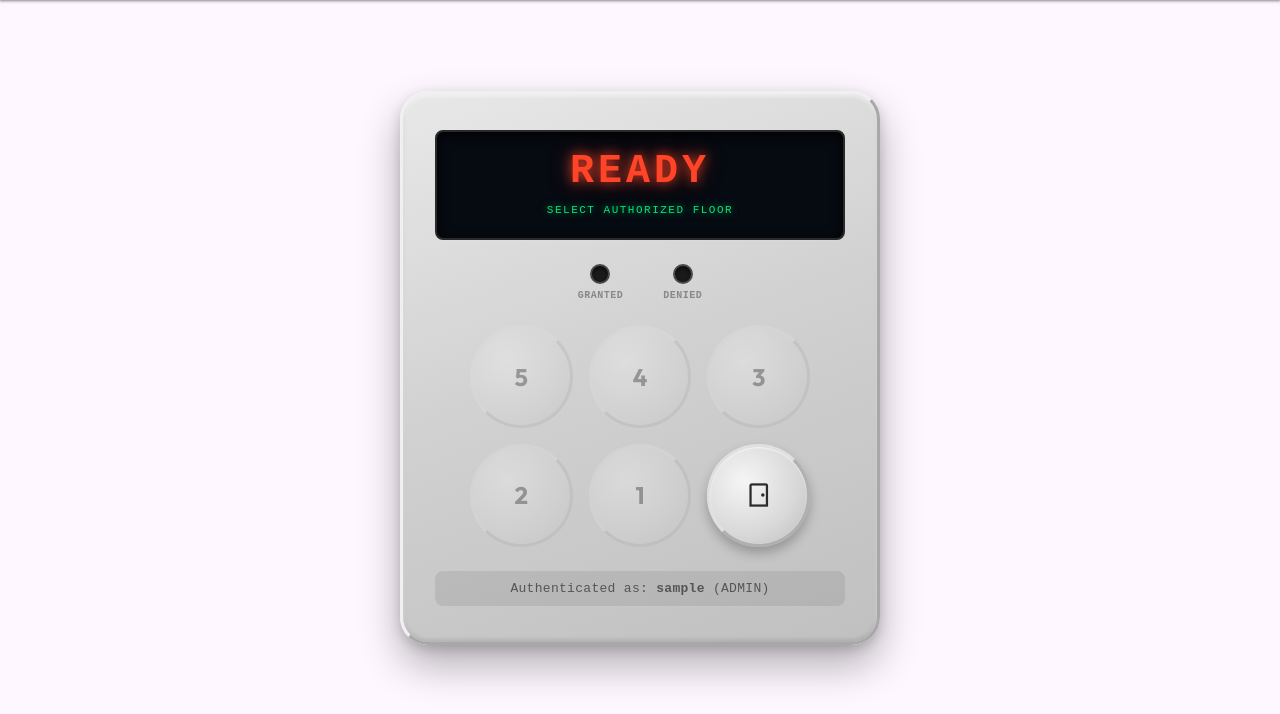
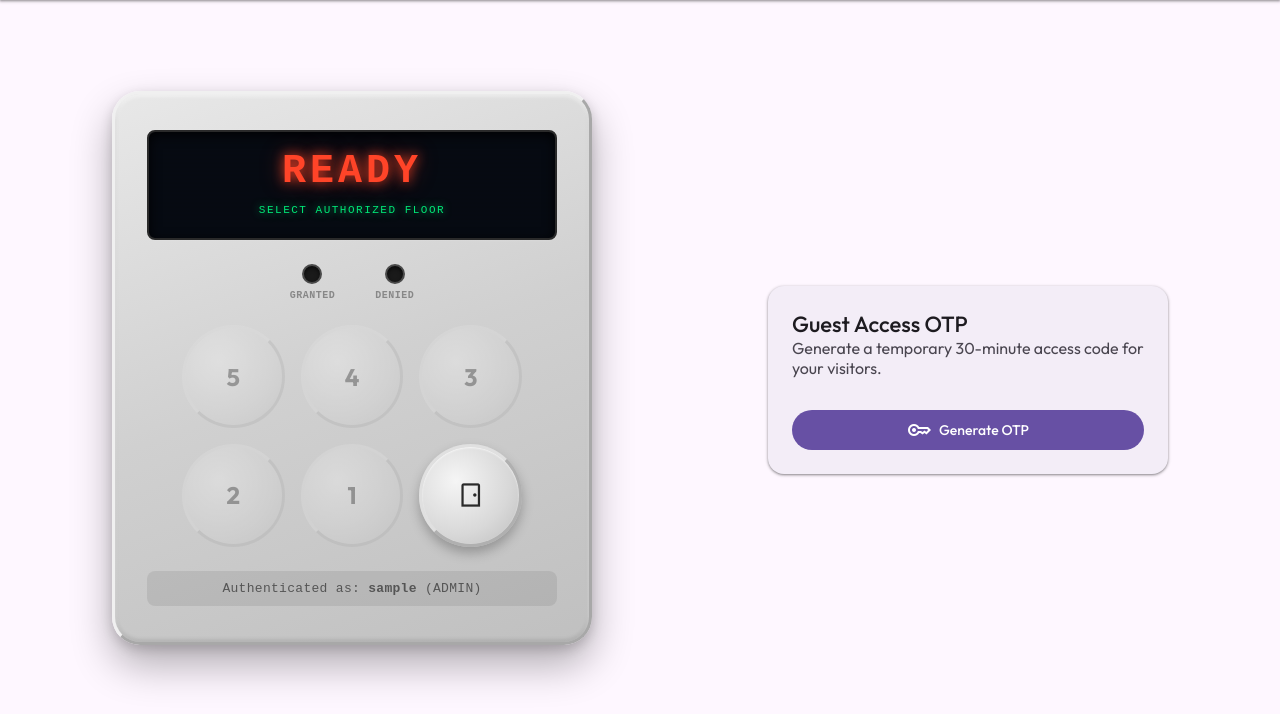
Before and after one commit to whiteshark6789/elevator_system, a Flask app: page /elevator in a window 1280 px wide. Shown: the part 64-778 px from the top of the page. Run offline with Flask 3, Linux system fonts and the light colour scheme; the visitor is signed in with stand-in values (Sample User, id 1); data that the repository does not hold is empty; some libraries are stand-ins or nearby versions.

Commit message:
feat: implement resident OTP generation for guests

```diff
--- a/backend/app.py
+++ b/backend/app.py
@@ -435,6 +435,46 @@ def request_floor():
         trigger_access_denied()
         return jsonify({"error": f"Access denied to floor {floor}."}), 403
 
+@app.route('/api/elevator/otp/generate', methods=['POST'])
+@login_required
+def generate_resident_otp():
+    """Generates a random 6-digit OTP code for visitors by residents."""
+    data = request.json or {}
+    floors = data.get('floors', [])
+
+    if not floors:
+        return jsonify({"error": "At least one floor must be selected"}), 400
+
+    try:
+        floors = [int(f) for f in floors]
+    except ValueError:
+        return jsonify({"error": "Invalid floor list format"}), 400
+
+    # Check if the requested floors are within the resident's permitted floors
+    rows = DatabaseManager.execute_query(
+        "SELECT floor FROM floor_permissions WHERE user_id = %s", (session['user_id'],), fetch=True
+    )
+    allowed_floors = [r[0] for r in rows]
+
+    if not set(floors).issubset(set(allowed_floors)):
+        return jsonify({"error": "You can only grant access to floors you have permission for."}), 403
+
+    otp_code = "".join(random.choices(string.digits, k=6))
+    expires_at = datetime.datetime.now() + datetime.timedelta(minutes=30)
+
+    DatabaseManager.execute_query(
+        """INSERT INTO visitor_otps (otp_code, requested_by, allowed_floors, expires_at)
+           VALUES (%s, %s, %s, %s)""",
+        (otp_code, session['user_id'], floors, expires_at)
+    )
+
+    DatabaseManager.execute_query(
+        "INSERT INTO auth_logs (username, method, result) VALUES (%s, %s, %s)",
+        (session.get('username'), "otp_generation", f"generated_otp_{otp_code}_floors_{floors}")
+    )
+
+    return jsonify({"success": True, "otp_code": otp_code, "expires_at": expires_at.isoformat()})
+
 # Admin Management APIs
 
 @app.route('/api/admin/users', methods=['GET'])
--- a/backend/templates/elevator.html
+++ b/backend/templates/elevator.html
@@ -42,6 +42,26 @@
     </div>
 
   </div>
+
+  <!-- Guest OTP Section -->
+  <div class="md-card" id="guestOtpSection" style="display: none; margin-top: 24px; max-width: 400px; margin-left: auto; margin-right: auto;">
+    <h3 class="title-large">Guest Access OTP</h3>
+    <p class="body-medium" style="color: var(--md-sys-color-on-surface-variant); margin-bottom: 16px;">Generate a temporary 30-minute access code for your visitors.</p>
+
+    <div class="chips-container" id="residentOtpFloors" style="margin-bottom: 16px;">
+      <!-- Populated dynamically based on resident's allowed floors -->
+    </div>
+
+    <button class="md-button md-button-filled" onclick="generateResidentOtp()" style="width: 100%;">
+      <span class="material-symbols-outlined">key</span> Generate OTP
+    </button>
+
+    <div id="residentOtpResult" style="display: none; margin-top: 16px; text-align: center; background: var(--md-sys-color-surface-variant); border-radius: 8px; padding: 12px;">
+      <h2 style="font-family: monospace; font-size: 32px; letter-spacing: 4px; color: var(--md-sys-color-primary);" id="residentOtpCode">000000</h2>
+      <p class="label-large" id="residentOtpExpiry" style="margin-top: 8px;"></p>
+    </div>
+  </div>
+
 </div>
 {% endblock %}
 
@@ -124,6 +144,16 @@
           }
         }
       }
+
+      // Show Guest OTP section for residents
+      if (userRole === 'resident' || userRole === 'admin') {
+         document.getElementById('guestOtpSection').style.display = 'block';
+         const container = document.getElementById('residentOtpFloors');
+         container.innerHTML = '';
+         allowedFloors.forEach(fl => {
+             container.innerHTML += `<div class="chip" onclick="this.classList.toggle('selected')" data-floor="${fl}">Floor ${fl}</div>`;
+         });
+      }
     } catch (err) {
       console.error(err);
       document.getElementById('displayFloor').textContent = 'ERROR';
@@ -204,6 +234,39 @@
     }, 1500);
   }
 
+  async function generateResidentOtp() {
+    const floors = [];
+    document.querySelectorAll('#residentOtpFloors .chip.selected').forEach(chip => {
+      floors.push(parseInt(chip.getAttribute('data-floor')));
+    });
+
+    if (floors.length === 0) {
+      alert('Please select at least one floor for the visitor.');
+      return;
+    }
+
+    try {
+      const response = await fetch('/api/elevator/otp/generate', {
+        method: 'POST',
+        headers: { 'Content-Type': 'application/json' },
+        body: JSON.stringify({ floors })
+      });
+      const result = await response.json();
+
+      if (response.ok) {
+        document.getElementById('residentOtpResult').style.display = 'block';
+        document.getElementById('residentOtpCode').textContent = result.otp_code;
+        const expDate = new Date(result.expires_at);
+        document.getElementById('residentOtpExpiry').textContent = `Expires at: ${expDate.toLocaleTimeString()}`;
+      } else {
+        alert(result.error || 'Failed to generate code.');
+      }
+    } catch (err) {
+      console.error(err);
+      alert('Error generating OTP');
+    }
+  }
+
   // Trigger loading process
   fetchPermissions();
 </script>
```
